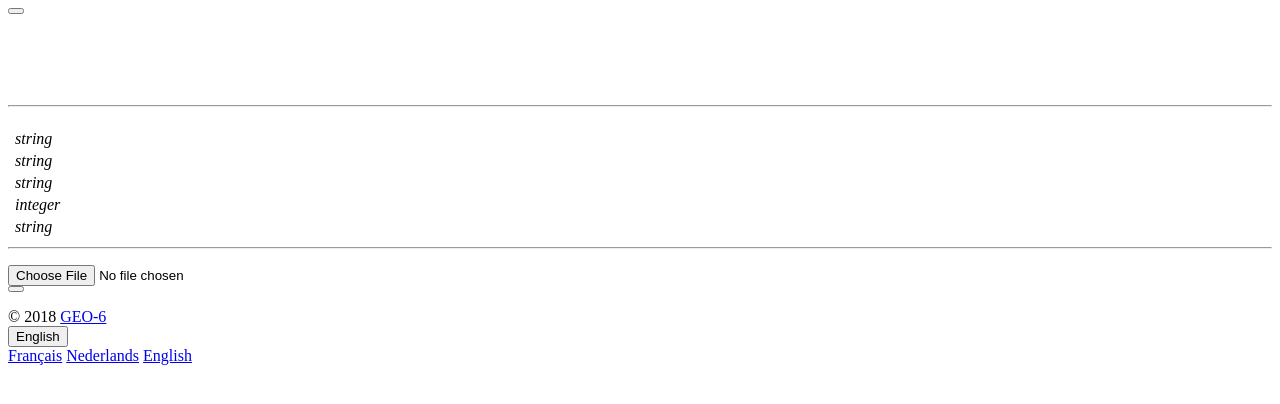
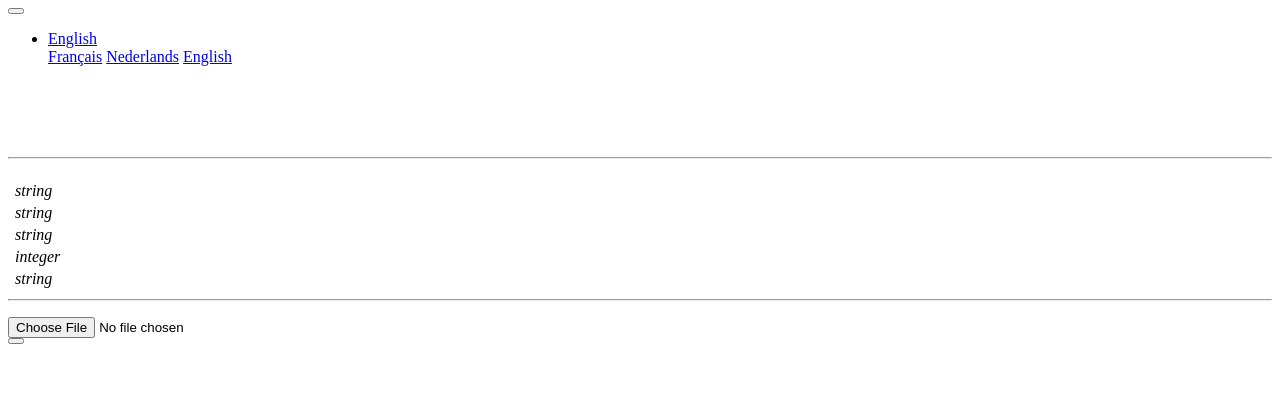
Before and after one commit to geo6/batch-geocoder, a PHP site: template templates/app/home.phtml in a window 1280 px wide. Shown: the top 404 px of the page. Run offline with PHP 8.4, Linux system fonts and the light colour scheme; the template is opened without the code that fills it, so the values that code supplies are empty.

Commit message:
Remove footer

```diff
--- a/templates/layout/default.phtml
+++ b/templates/layout/default.phtml
@@ -13,8 +13,6 @@
 
 <?=$this->section('content')?>
 
-<?=$this->fetch('partial::footer', $this->data())?>
-
   <script src="https://code.jquery.com/jquery-3.2.1.slim.min.js" integrity="sha384-KJ3o2DKtIkvYIK3UENzmM7KCkRr/rE9/Qpg6aAZGJwFDMVNA/GpGFF93hXpG5KkN" crossorigin="anonymous"></script>
   <script src="https://cdnjs.cloudflare.com/ajax/libs/popper.js/1.12.9/umd/popper.min.js" integrity="sha384-ApNbgh9B+Y1QKtv3Rn7W3mgPxhU9K/ScQsAP7hUibX39j7fakFPskvXusvfa0b4Q" crossorigin="anonymous"></script>
   <script src="https://maxcdn.bootstrapcdn.com/bootstrap/4.0.0-beta.3/js/bootstrap.min.js" integrity="sha384-a5N7Y/aK3qNeh15eJKGWxsqtnX/wWdSZSKp+81YjTmS15nvnvxKHuzaWwXHDli+4" crossorigin="anonymous"></script>
--- a/templates/partial/footer.phtml
+++ /dev/null
@@ -1,22 +0,0 @@
-<footer class="footer bg-light text-muted">
-    <div class="container">
-        <div class="row">
-            <div class="col-auto mr-auto">
-                &copy; <?=date('Y')?> <a href="https://geo6.be/" target="_blank">GEO-6</a>
-            </div>
-            <div class="col-auto">
-                <div class="btn-group dropup">
-                    <button type="button" class="btn btn-light btn-sm dropdown-toggle" data-toggle="dropdown" aria-haspopup="true" aria-expanded="false">
-                        <i class="fas fa-language"></i>
-                        <?=ucfirst(Locale::getDisplayLanguage(Locale::getDefault()))?>
-                    </button>
-                    <div class="dropdown-menu">
-                        <a class="dropdown-item" href="?<?=http_build_query(array_merge($params ?? [], ['lang' => 'fr']))?>">Fran&ccedil;ais</a>
-                        <a class="dropdown-item" href="?<?=http_build_query(array_merge($params ?? [], ['lang' => 'nl']))?>">Nederlands</a>
-                        <a class="dropdown-item" href="?<?=http_build_query(array_merge($params ?? [], ['lang' => 'en']))?>">English</a>
-                    </div>
-                </div>
-            </div>
-        </div>
-    </div>
-</footer>
--- a/templates/partial/header.phtml
+++ b/templates/partial/header.phtml
@@ -6,21 +6,32 @@
     </button>
 
     <div class="collapse navbar-collapse" id="navbarSupportedContent">
-<?php if (isset($identity)): ?>
         <ul class="navbar-nav ml-auto">
             <li class="nav-item dropdown">
-                <a class="nav-link" href="#" id="navbarDropdown" role="button" data-toggle="dropdown" aria-haspopup="true" aria-expanded="false">
+                <a class="nav-link dropdown-toggle" href="#" id="navbarDropdownLanguage" data-toggle="dropdown" aria-haspopup="true" aria-expanded="false">
+                    <i class="fas fa-language"></i>
+                    <?=ucfirst(Locale::getDisplayLanguage(Locale::getDefault()))?>
+                </a>
+                <div class="dropdown-menu dropdown-menu-right" aria-labelledby="navbarDropdownLanguage">
+                    <a class="dropdown-item" href="?<?=http_build_query(array_merge($params ?? [], ['lang' => 'fr']))?>">Fran&ccedil;ais</a>
+                    <a class="dropdown-item" href="?<?=http_build_query(array_merge($params ?? [], ['lang' => 'nl']))?>">Nederlands</a>
+                    <a class="dropdown-item" href="?<?=http_build_query(array_merge($params ?? [], ['lang' => 'en']))?>">English</a>
+                </div>
+            </li>
+            <?php if (isset($identity)): ?>
+            <li class="nav-item dropdown">
+                <a class="nav-link" href="#" id="navbarDropdownIdentity" role="button" data-toggle="dropdown" aria-haspopup="true" aria-expanded="false">
                     <i class="fas fa-user-circle" title="<?=$identity?>"></i>
                 </a>
-                <div class="dropdown-menu dropdown-menu-right" aria-labelledby="navbarDropdown">
+                <div class="dropdown-menu dropdown-menu-right" aria-labelledby="navbarDropdownIdentity">
                     <a class="dropdown-item" href="<?=$this->url('logout')?>">
                         <i class="fas fa-sign-out-alt"></i>
                         <?=$this->translate('Log out')?>
                     </a>
                 </div>
             </li>
+            <?php endif ?>
         </ul>
-<?php endif ?>
     </div>
   </div>
 </nav>
```
